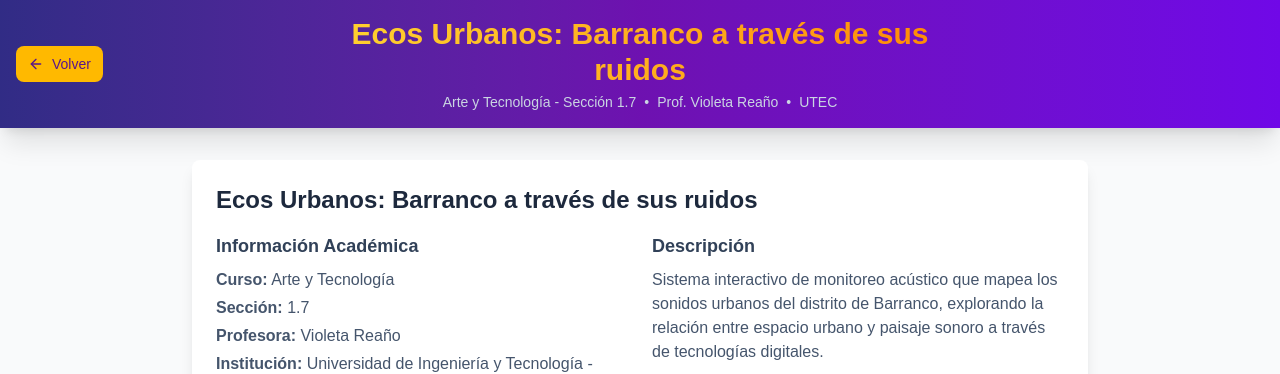
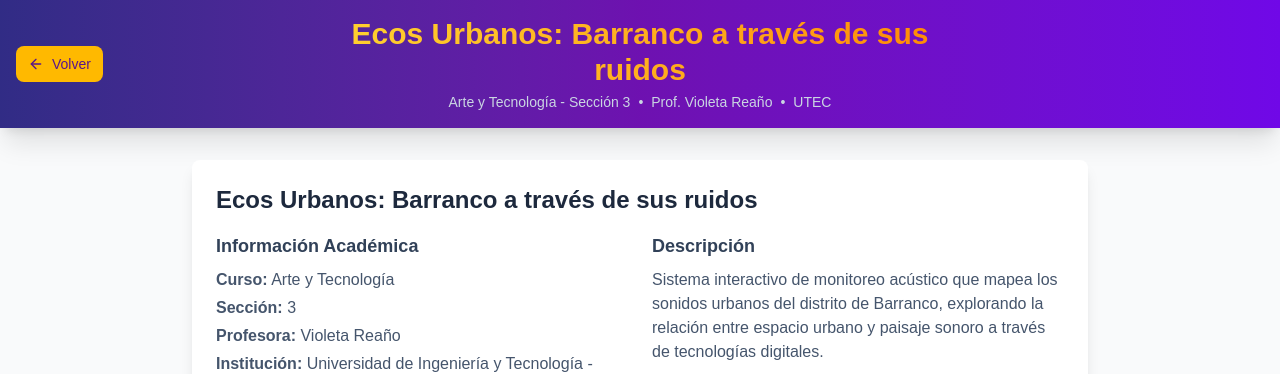
Before and after one commit to joaquinsalinas06/frontend-arte, a Next.js app: page /credits in a window 1280 px wide. Shown: the top 374 px of the page. Built offline with nearby package versions, Linux system fonts and the light colour scheme.

Commit message:
section typo

```diff
--- a/src/app/components/Header.tsx
+++ b/src/app/components/Header.tsx
@@ -32,7 +32,7 @@ export default function Header({ showCreditsButton = true, showBackButton = fals
               Ecos Urbanos: Barranco a través de sus ruidos
             </h1>
             <div className="text-xs sm:text-sm text-slate-300 mt-1">
-              <span className="font-medium">Arte y Tecnología - Sección 1.7</span>
+              <span className="font-medium">Arte y Tecnología - Sección 3</span>
               <span className="mx-2">•</span>
               <span>Prof. Violeta Reaño</span>
               <span className="mx-2">•</span>
--- a/src/app/credits/page.tsx
+++ b/src/app/credits/page.tsx
@@ -28,7 +28,7 @@ export default function Credits() {
                 <h3 className="text-lg font-semibold text-slate-700 mb-2">Información Académica</h3>
                 <ul className="text-slate-600 space-y-1">
                   <li><strong>Curso:</strong> Arte y Tecnología</li>
-                  <li><strong>Sección:</strong> 1.7</li>
+                  <li><strong>Sección:</strong> 3</li>
                   <li><strong>Profesora:</strong> Violeta Reaño</li>
                   <li><strong>Institución:</strong> Universidad de Ingeniería y Tecnología - UTEC</li>
                 </ul>
```
